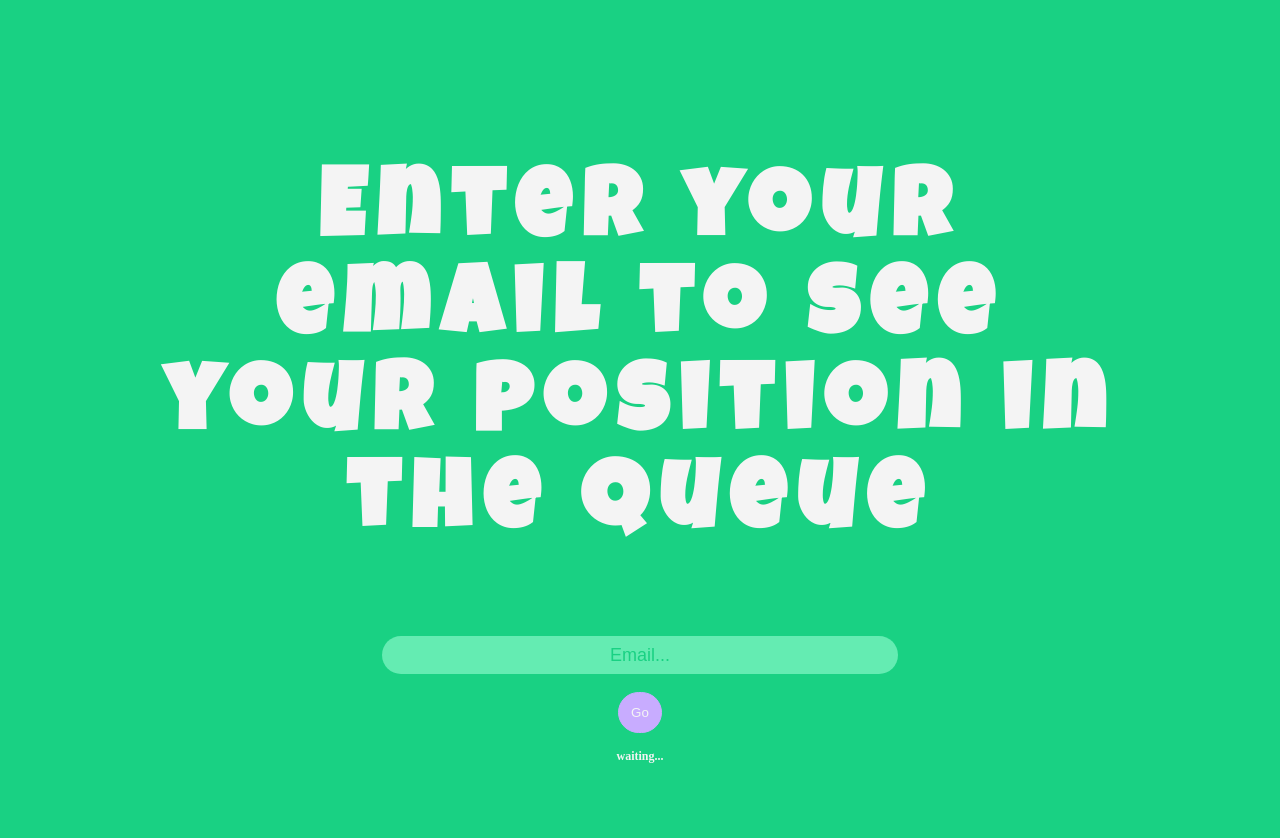
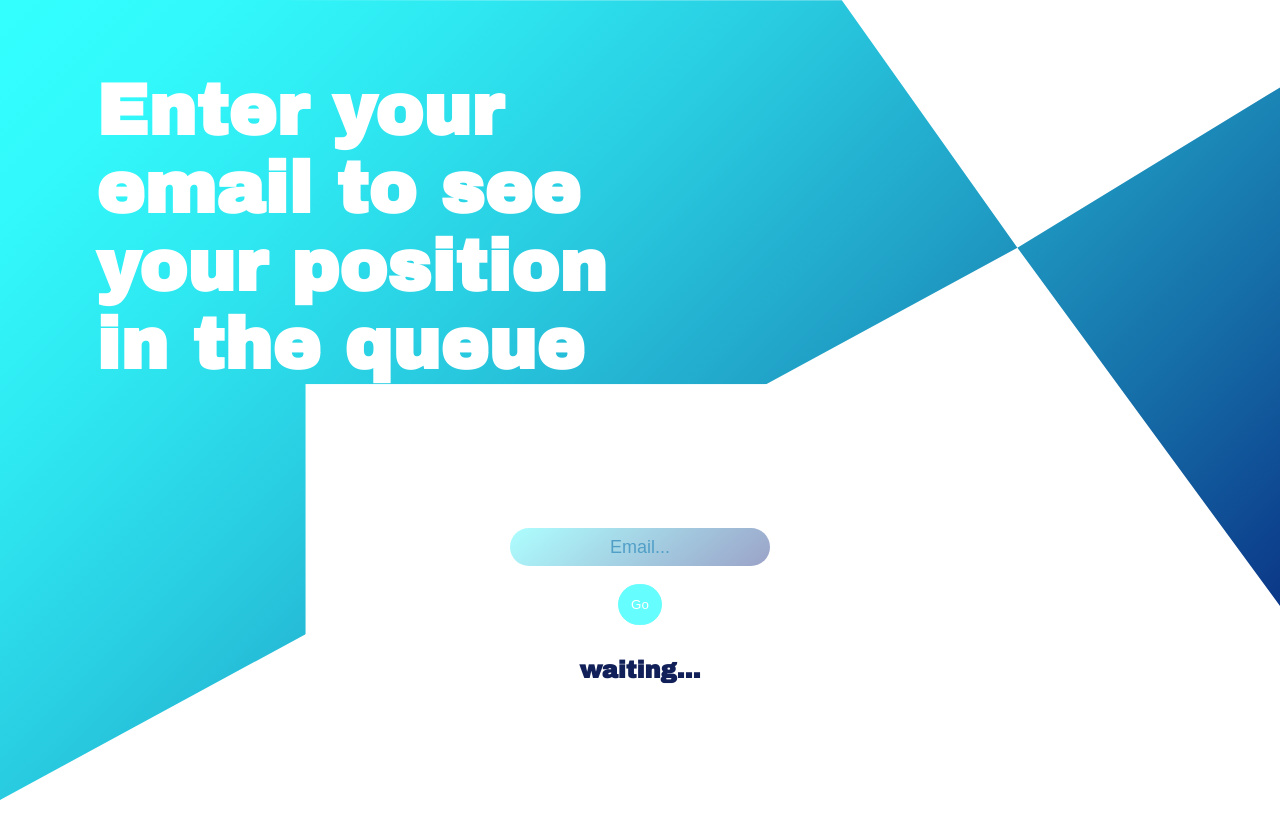
Before and after one commit to danvangogh/waitlist, a React (Create React App) app in the folder client/: page / in a window 1280 px wide. Shown: the top 838 px of the page. After the commit the page ends 800 px from the top, so only its background shows below. Built offline with nearby package versions, Linux system fonts and the light colour scheme; no server answers.

Commit message:
adds blue bg

```diff
--- a/client/public/index.html
+++ b/client/public/index.html
@@ -4,6 +4,7 @@
     <meta charset="utf-8" />
     <link rel="shortcut icon" href="%PUBLIC_URL%/favicon.ico" />
     <link href="https://fonts.googleapis.com/css?family=Luckiest+Guy" rel="stylesheet">
+    <link href="https://fonts.googleapis.com/css?family=Archivo+Black" rel="stylesheet">
     <meta
       name="viewport"
       content="width=device-width, initial-scale=1, shrink-to-fit=no"
--- a/client/src/FinderForm.js
+++ b/client/src/FinderForm.js
@@ -81,7 +81,7 @@ class FinderForm extends Component {
 
     return(
       <div className="App client-form">
-        <h1 className="title">Enter your email to see your position in the queue</h1>
+        <h2 className="title">Enter your email to see your position in the queue</h2>
           <form className="check-form">
             <input
               className="email"
--- a/client/src/Results.js
+++ b/client/src/Results.js
@@ -9,16 +9,20 @@ class Results extends Component {
     if (showQ && index >= 1) {
       return (
           <div className="results">
-            <h5>Hi {name}! You are in position # {index} of:{pending}</h5>
+            <h4 className="result-text">Hi {name}! <br /> You are #{index} <br /> of: {pending} people waiting.</h4>
           </div>
       );
     } else if (showQ && index < 1) {
       return (
-        <h4 className="results">Oops! Gator can't find that email address.</h4>
+        <div className="results">
+          <h4 className="result-text">Oops! Gator can't find that email address.</h4>
+        </div>
       );
     } else if (!showQ) {
       return(
-        <h4 className="results">waiting...</h4>
+        <div className="results">
+          <h4 className="result-text">waiting...</h4>
+        </div>
       )
     }
   }
--- a/client/src/css/layout.css
+++ b/client/src/css/layout.css
@@ -7,14 +7,20 @@ body {
 }
 h1 {
   font-size: 14vw;
-  color: #f4f4f4;
-  font-family: 'Luckiest Guy', cursive;
-  letter-spacing: 0.15rem;
+  color: white;
+  font-family: 'Archivo Black', sans-serif;
 }
 h2 {
   font-size: 12vw;
-  color: #f4f4f4;
-  font-family: 'Luckiest Guy', cursive;
+  color: white;
+  font-family: 'Archivo Black', sans-serif;
+}
+h4 {
+  font-size: 2rem;
+}
+.result-text {
+  font-family: 'Archivo Black', sans-serif;
+  color: #122059;
 }
 button:focus {
   outline: 0;
@@ -22,7 +28,6 @@ button:focus {
 @media (min-width: 580px) {
   h1 {
     font-size: 8vw;
-    letter-spacing: 1rem;
   }
   h2 {
     font-size: 6vw;
@@ -37,23 +42,24 @@ button:focus {
   }
 }
 .client-form {
-  padding: 2em;
+  background: url("../images/bg.svg") no-repeat;
+  background-size: cover;
   display: grid;
   height: 100vh;
-  overflow: hidden;
-  background-color: #19D183;
+  overflow: auto;
   text-align: center;
-  color: #f4f4f4;
-  grid-template-columns: repeat(3, 1fr);
+  grid-template-columns: repeat(12, 1fr);
   grid-template-rows: 2fr 1fr 1fr;
-  grid-template-areas: "a a a" "b b b" ". c .";
+  grid-template-areas: "a a a a a a . . . . . ." "b b b b b b b b b b b b" ". . . . . c c . . . . .";
 }
 .title {
   grid-area: a;
-  padding-top: 2rem;
+  text-align: left;
+  margin: 6rem 0 0 8rem;
 }
 .check-form {
   grid-area: b;
+  margin-top: 12rem;
 }
 .results {
   grid-area: c;
@@ -65,60 +71,58 @@ button:focus {
   font-size: 1.5rem;
   line-height: 3rem;
   text-align: center;
-  background-color: #64ecb2;
-  color: #0e764a;
+  background: #051875;
+  background: linear-gradient(321deg, rgba(5, 24, 117, 0.4) 0%, rgba(50, 253, 254, 0.4) 100%);
+  color: #2b6887;
 }
 .email:hover {
   width: 85vw;
   outline: 0px;
-  -webkit-transition: width 0.3s ease-in-out;
+  -webkit-transition: width 0.3s ease-in;
   -moz-transform: scale(0.5);
+  -webkit-transition: width 0.3s ease-out;
 }
 .email::-webkit-input-placeholder {
   /* Chrome/Opera/Safari */
-  color: #19D183;
+  color: #519fc7;
 }
 ::-moz-placeholder {
   /* Firefox 19+ */
-  color: #19D183;
+  color: #519fc7;
 }
 :-ms-input-placeholder {
   /* IE 10+ */
-  color: #19D183;
+  color: #519fc7;
 }
 :-moz-placeholder {
   /* Firefox 18- */
-  color: #19D183;
+  color: #519fc7;
 }
 .email:-webkit-autofill {
-  -webkit-box-shadow: 0 0 0 50px #64ecb2 inset;
-  -webkit-text-fill-color: #0e764a;
+  -webkit-box-shadow: 0 0 0 50px #9ecae0 inset;
+  -webkit-text-fill-color: #2b6887;
 }
 .email:-webkit-autofill:focus {
-  -webkit-box-shadow: 0 0 0 50px #64ecb2 inset;
-  -webkit-text-fill-color: #0e764a;
+  -webkit-box-shadow: 0 0 0 50px #9ecae0 inset;
+  -webkit-text-fill-color: #2b6887;
 }
 .check-button {
   grid-area: b;
   margin-top: 1.5rem;
   padding: 1rem;
-  background-color: #c8acff;
-  border: 1px solid #c8acff;
+  background-color: #65fdfd;
+  border: 1px solid #65fdfd;
   border-radius: 2rem;
-  color: #f4f4f4;
+  color: white;
 }
 .check-button:active {
-  background-color: #A779FF;
+  background-color: #32fcfd;
 }
 @media (min-width: 580px) {
   .email {
-    width: 40vw;
+    width: 20vw;
   }
   .email:hover {
     width: 40vw;
   }
-  .title {
-    margin: 15vh auto 10vh auto;
-    width: 80%;
-  }
 }
--- a/client/src/less/layout.less
+++ b/client/src/less/layout.less
@@ -1,28 +1,29 @@
 @import 'styles.less';
 
 .client-form {
-  padding: 2em;
+  background: url("../images/bg.svg") no-repeat;
+  background-size: cover;
   display: grid;
   height: 100vh;
-  overflow: hidden;
-  background-color: @green;
+  overflow: auto;
   text-align: center;
-  color: @white;
-  grid-template-columns: repeat(3, 1fr);
+  grid-template-columns: repeat(12, 1fr);
   grid-template-rows: 2fr 1fr 1fr;
   grid-template-areas:
-  "a a a"
-  "b b b"
-  ". c ."
+  "a a a a a a . . . . . ."
+  "b b b b b b b b b b b b"
+  ". . . . . c c . . . . ."
 }
 
 .title {
   grid-area: a;
-  padding-top: 2rem;
+  text-align: left;
+  margin: 6rem 0 0 8rem;
 }
 
 .check-form {
   grid-area: b;
+  margin-top: 12rem;
 }
 
 .results {
@@ -37,13 +38,16 @@
   font-size: 1.5rem;
   line-height: 3rem;
   text-align: center;
-  background-color: lighten(@green, 20%);
+  background: rgb(5,24,117);
+  background: linear-gradient(321deg, rgba(5,24,117,0.4) 0%, rgba(50,253,254,0.4) 100%);
+  // background-color: lighten(@green, 20%);
   color: darken(@green, 20%);
   &:hover {
     width: 85vw;
     outline: 0px;
-    -webkit-transition: width .3s ease-in-out;
+    -webkit-transition: width .3s ease-in;
     -moz-transform: scale(.5);
+    -webkit-transition: width .3s ease-out;
   }
 }
 
@@ -84,13 +88,9 @@ color: @green;
 
 @media (min-width: 580px) {
   .email {
-    width: 40vw;
+    width: 20vw;
     &:hover {
       width: 40vw;
     }
   }
-  .title {
-    margin: 15vh auto 10vh auto;
-    width: 80%;
-  }
 }
--- a/client/src/less/styles.less
+++ b/client/src/less/styles.less
@@ -1,7 +1,7 @@
-@green: #19D183;
-@font-family: 'Luckiest Guy', cursive;
-@white: #f4f4f4;
-@purple: #A779FF;
+@green: #519fc7;
+@font-family: 'Archivo Black', sans-serif;
+@white: white;
+@purple: #32fcfd;
 
 html {
   font-size: 12px;
@@ -16,12 +16,20 @@ h1 {
   font-size: 14vw;
   color: @white;
   font-family: @font-family;
-  letter-spacing: .15rem;
 }
 h2 {
   font-size: 12vw;
   color: @white;
   font-family: @font-family;
+}
+
+h4 {
+  font-size: 2rem;
+}
+
+.result-text {
+  font-family: @font-family;
+  color: #122059;
 }
 
 button:focus {
@@ -31,7 +39,6 @@ button:focus {
 @media (min-width: 580px) {
   h1 {
     font-size: 8vw;
-    letter-spacing: 1rem;
   }
   h2 {
     font-size: 6vw;
```
Also changed, not shown: client/src/images/bg.svg (added).
